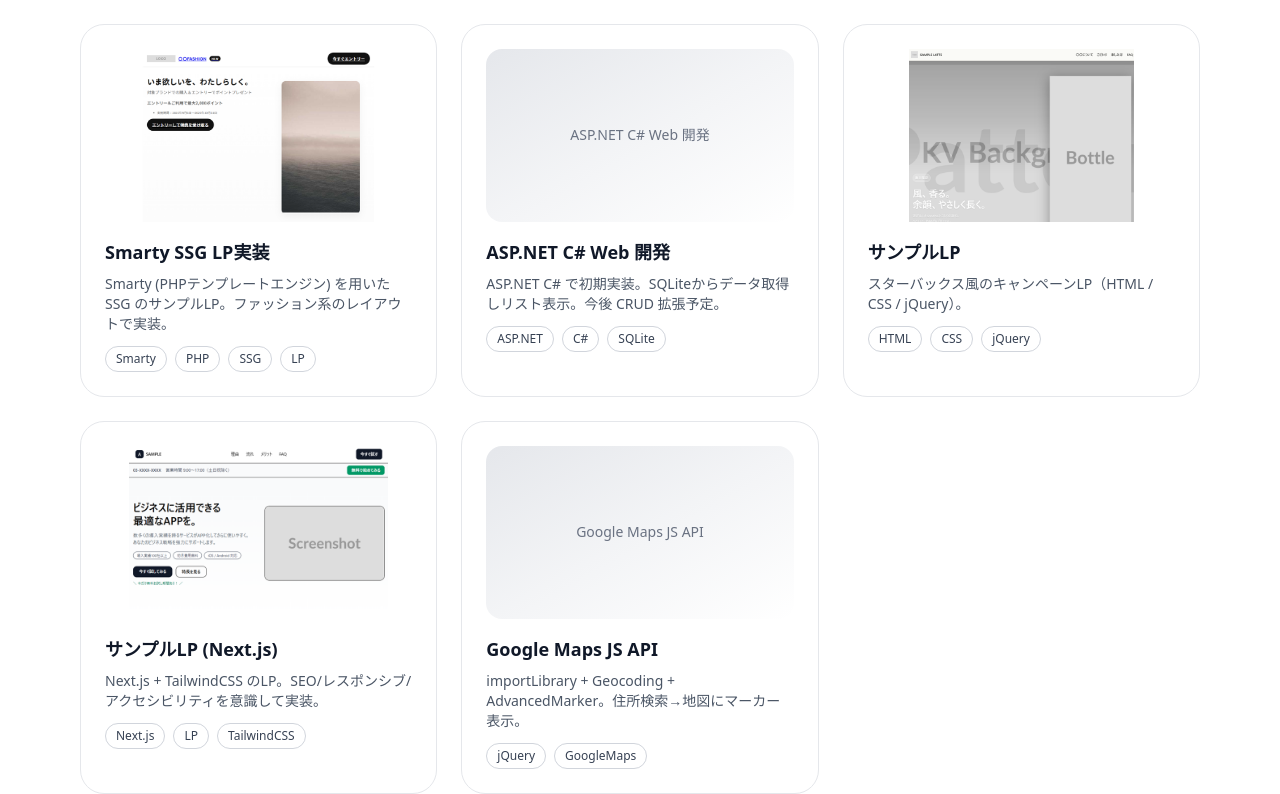
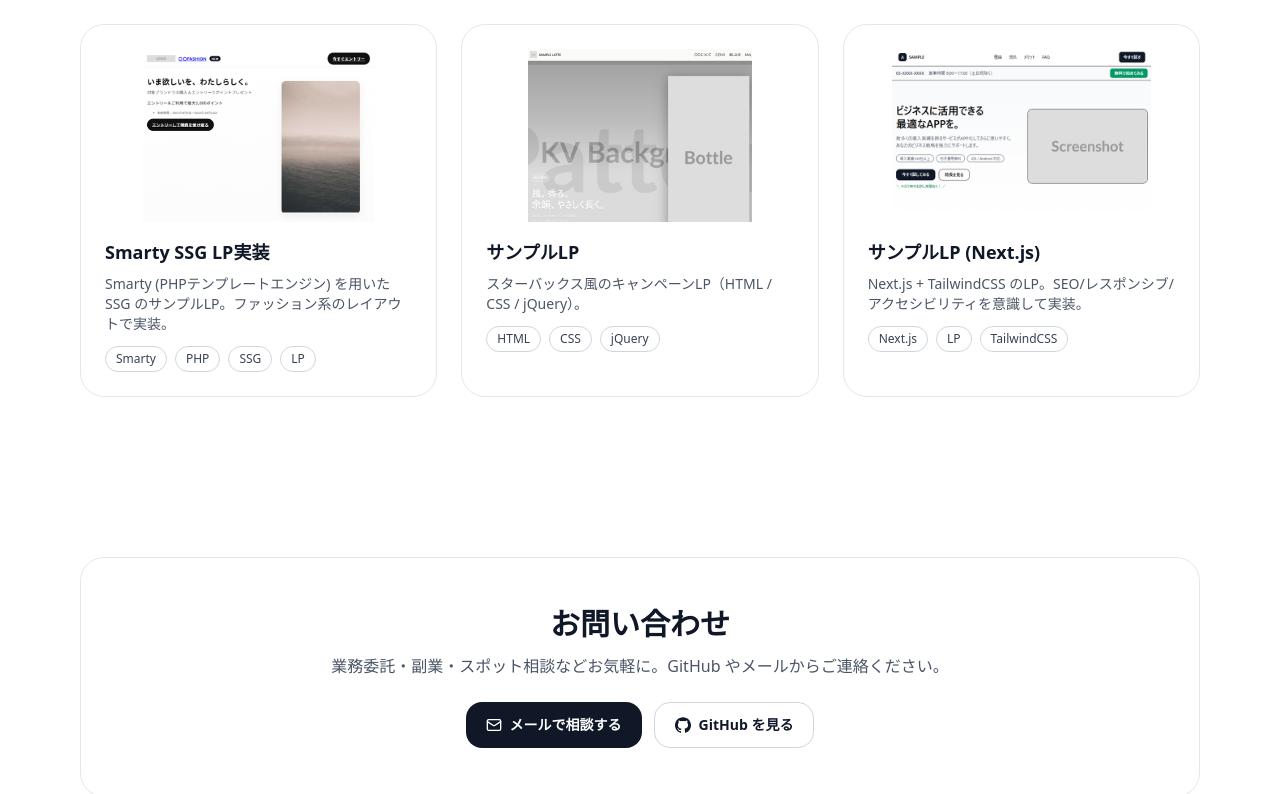
Before and after one commit to pp-no/portfolio, a Next.js app: page / in a window 1280 px wide. Shown: the part 1990-2784 px from the top of the page. Built offline with nearby package versions, Linux system fonts and the light colour scheme; no server answers.

Commit message:
【ポートフォリオ】閲覧できないコンテンツ削除。

```diff
--- a/app/page.tsx
+++ b/app/page.tsx
@@ -59,14 +59,14 @@ const useProjects = (): Project[] =>
 				link: 'https://my-ssg-site-wcl5.onrender.com/',
 				image: '/img/img_fashion_lp.png',
 			},
-			{
-				title: 'ASP.NET C# Web 開発',
-				description:
-					'ASP.NET C# で初期実装。SQLiteからデータ取得しリスト表示。今後 CRUD 拡張予定。',
-				tech: ['ASP.NET', 'C#', 'SQLite'],
-				link: 'https://github.com/pp-no/my-dotNet-site',
-				image: '',
-			},
+			// {
+			// 	title: 'ASP.NET C# Web 開発',
+			// 	description:
+			// 		'ASP.NET C# で初期実装。SQLiteからデータ取得しリスト表示。今後 CRUD 拡張予定。',
+			// 	tech: ['ASP.NET', 'C#', 'SQLite'],
+			// 	link: 'https://github.com/pp-no/my-dotNet-site',
+			// 	image: '',
+			// },
 			{
 				title: 'サンプルLP',
 				description: 'スターバックス風のキャンペーンLP（HTML / CSS / jQuery）。',
@@ -82,13 +82,13 @@ const useProjects = (): Project[] =>
 				link: 'https://portfolio-rouge-two-50.vercel.app/lp',
 				image: '/img/img_soft_lp.png',
 			},
-			{
-				title: 'Google Maps JS API',
-				description: 'importLibrary + Geocoding + AdvancedMarker。住所検索→地図にマーカー表示。',
-				tech: ['jQuery', 'GoogleMaps'],
-				link: 'https://github.com/pp-no/my-google-map',
-				image: '',
-			},
+			// {
+			// 	title: 'Google Maps JS API',
+			// 	description: 'importLibrary + Geocoding + AdvancedMarker。住所検索→地図にマーカー表示。',
+			// 	tech: ['jQuery', 'GoogleMaps'],
+			// 	link: 'https://github.com/pp-no/my-google-map',
+			// 	image: '',
+			// },
 		],
 		[],
 	);
```
